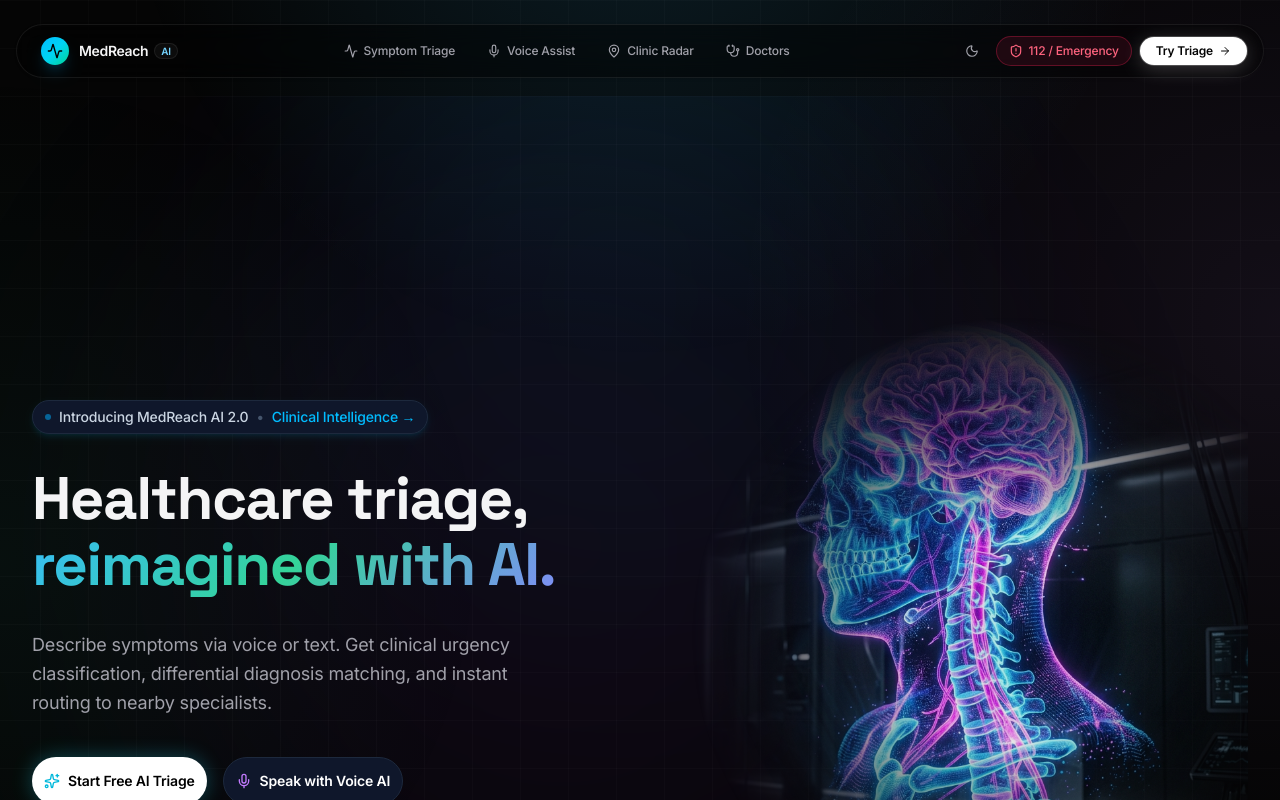
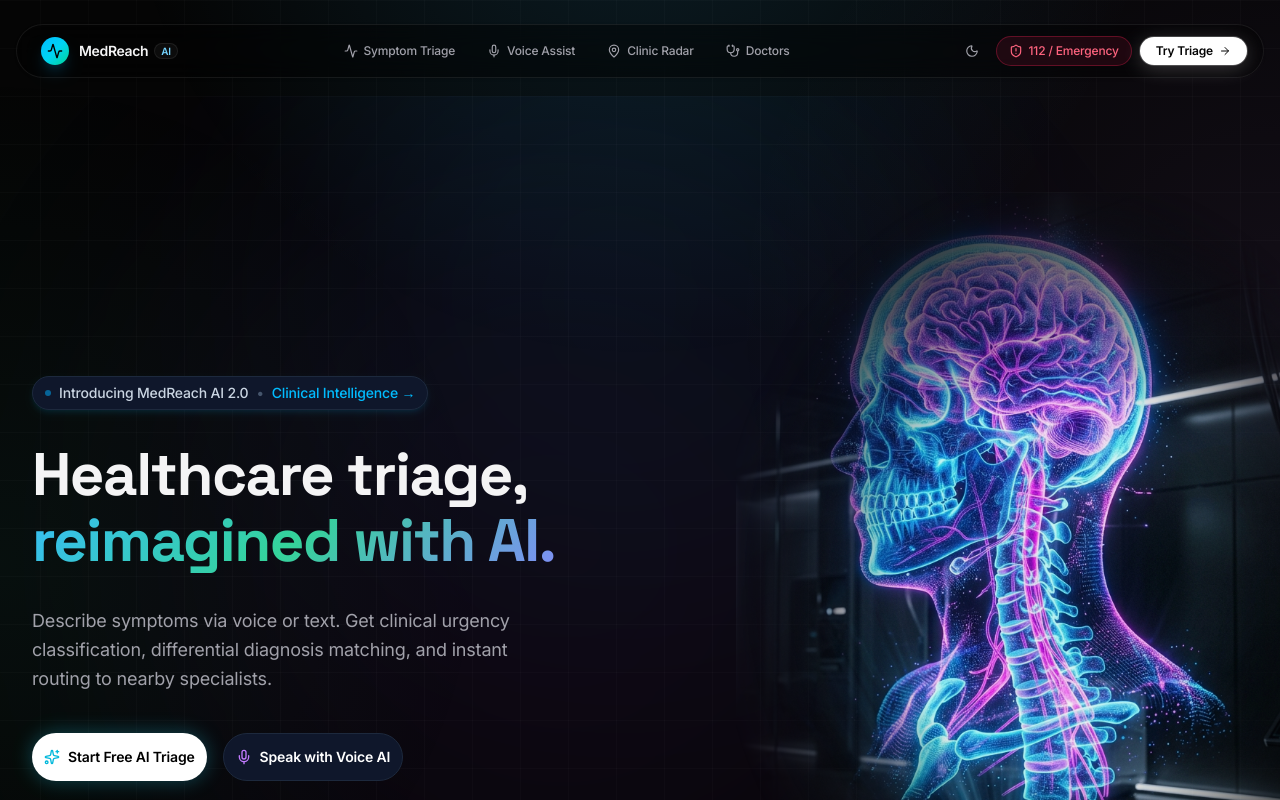
Before and after one commit to Avnish450/medreach-ai-extracted, a Next.js app: page / in a window 1280 px wide. Shown: the top 800 px of the page. Built offline with nearby package versions, Linux system fonts and the light colour scheme.

Commit message:
style: update hologram animation, layout, and visual masking on landing page

```diff
--- a/src/app/page.tsx
+++ b/src/app/page.tsx
@@ -301,22 +301,22 @@ export default function Home() {
 
             {/* Right Column: Floating Hologram Image */}
             <motion.div
-              initial={{ opacity: 0, scale: 0.95 }}
-              animate={{ opacity: 1, scale: 1 }}
-              transition={{ duration: 0.8, type: 'spring' }}
-              className="w-full relative flex items-center justify-center pointer-events-none"
+              initial={{ opacity: 0, x: 40 }}
+              animate={{ opacity: 1, x: 0 }}
+              transition={{ duration: 1, type: 'spring' }}
+              className="w-full relative flex items-center justify-center lg:justify-end pointer-events-none"
             >
               <div
-                className="w-full max-w-[700px] relative"
+                className="w-full max-w-[800px] relative lg:-mr-20 lg:-mt-12"
                 style={{
-                  WebkitMaskImage: 'radial-gradient(circle at 60% 50%, black 20%, transparent 60%)',
-                  maskImage: 'radial-gradient(circle at 60% 50%, black 20%, transparent 60%)',
+                  WebkitMaskImage: 'radial-gradient(ellipse at 55% 50%, black 35%, transparent 75%)',
+                  maskImage: 'radial-gradient(ellipse at 55% 50%, black 35%, transparent 75%)',
                 }}
               >
                 <img
                   src="/images/hero-hud.png"
                   alt="MedReach AI Hologram"
-                  className="w-full h-auto object-contain mix-blend-lighten opacity-90 drop-shadow-2xl"
+                  className="w-full h-auto object-contain mix-blend-lighten opacity-95 drop-shadow-2xl scale-110 origin-right"
                 />
               </div>
             </motion.div>
```
